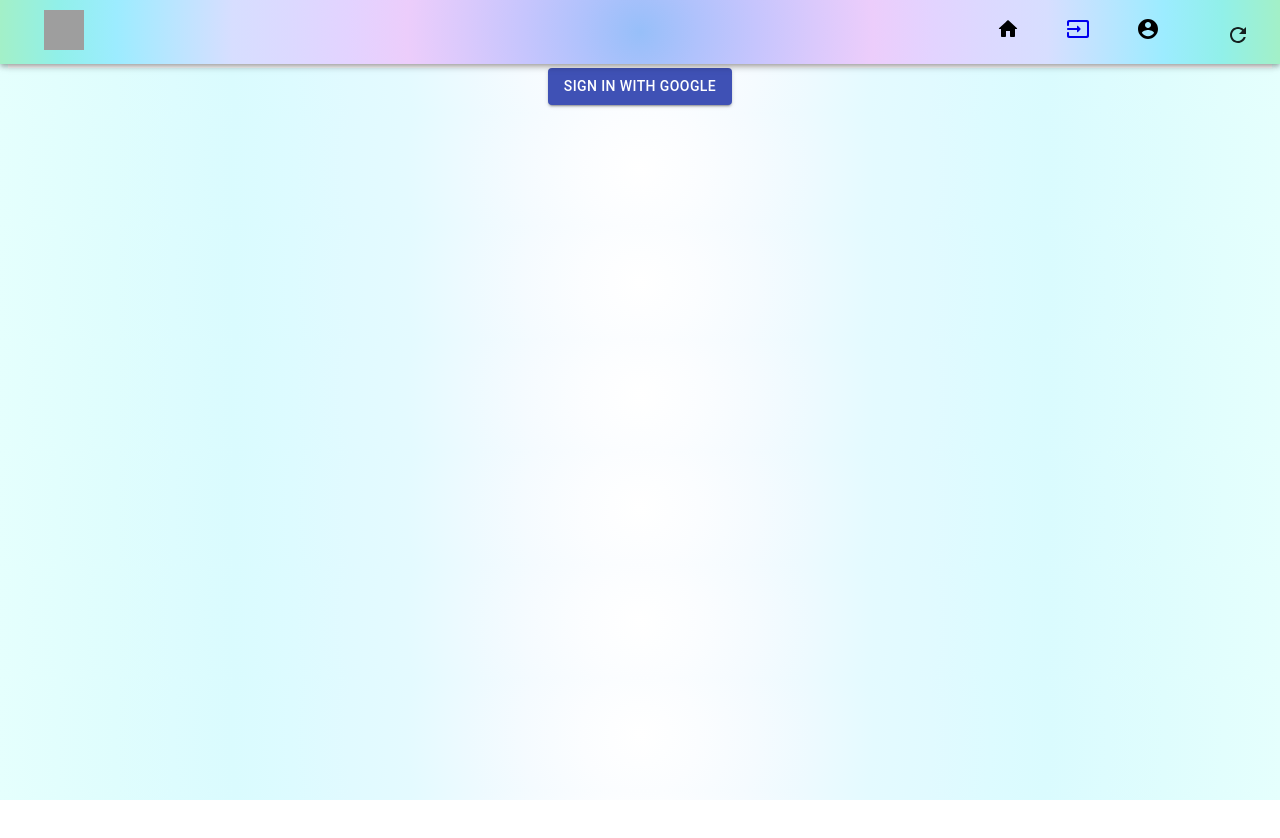
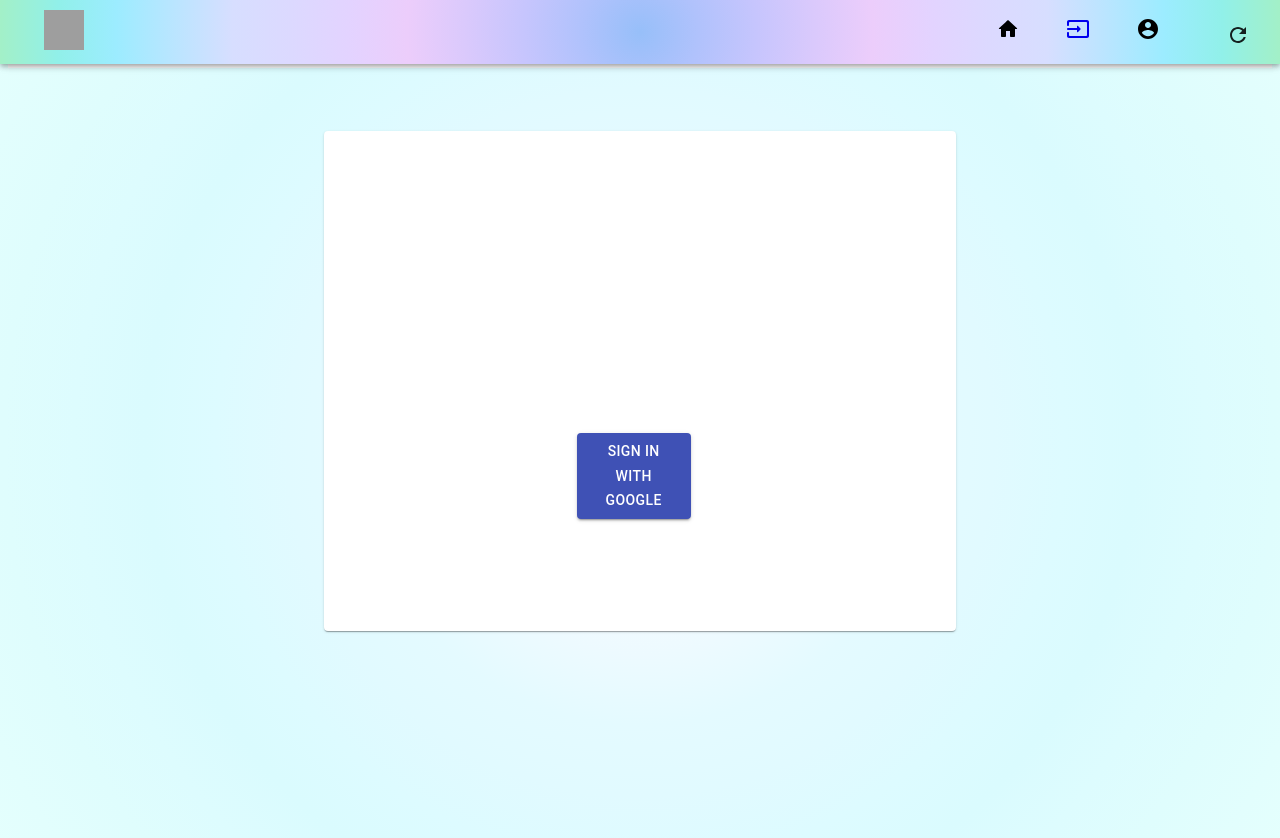
Before and after one commit to anandurdas11/Mini_project, a React (Create React App) app in the folder bloggin_webapp/: page /Login in a window 1280 px wide. Shown: the top 838 px of the page. Before the commit the page ends 800 px from the top, so only its background shows below. Built offline with nearby package versions, Linux system fonts and the light colour scheme; grey boxes are pictures that could not be loaded.

Commit message:
Login fuctionality modified

```diff
--- a/bloggin_webapp/src/Components/Topbar.jsx
+++ b/bloggin_webapp/src/Components/Topbar.jsx
@@ -2,20 +2,15 @@
 import "./topbar.css"
 import { AppBar, Toolbar,Button } from '@material-ui/core';
 import { AccountCircleRounded, HomeRounded, PostAddRounded,InputRounded, Refresh } from '@material-ui/icons';
-import { auth } from '../firebase';
-import { signOut } from 'firebase/auth';
-import { useState } from 'react';
+//import { auth } from '../firebase';
+//import { signOut } from 'firebase/auth';
+//import { useState } from 'react';
 import { Link } from "react-router-dom";
 
 export default function Topbar() {
-  const [isAuth, setisAuth] = useState(localStorage.getItem("isAuth"));
-  const signUserout = () => {
-    signOut(auth).then(() => {
-      localStorage.clear();
-      setisAuth(false);
-      window.location.pathname = "/Login"
-    });
-  };
+
+  const isAuth = localStorage.getItem("isAuth");
+
   const refreshpage = () => {
     window.location.reload(false);
   }
--- a/bloggin_webapp/src/Pages/Login/Login.css
+++ b/bloggin_webapp/src/Pages/Login/Login.css
@@ -1,3 +1,20 @@
 .login{
     text-align: center;
+    margin-top: 30%;
+    display: flex;
+    align-items: center;
+    margin-left: 40%;
+    margin-right: 42%;
+
 }
+.Logbox{
+    margin-top: 5%;
+    height: 500px;
+    margin-left: 25%;
+    margin-right: 25%;
+    margin-bottom: 20%;
+    width: auto;
+    display: flex;
+    align-items: center;
+
+}
--- a/bloggin_webapp/src/Pages/Login/Login.js
+++ b/bloggin_webapp/src/Pages/Login/Login.js
@@ -1,5 +1,5 @@
 import React from 'react'
-import { Button } from "@material-ui/core"
+import { Button ,Card } from "@material-ui/core"
 import './Login.css'
 import { auth, provider } from '../../firebase';
 import { signInWithPopup } from "firebase/auth";
@@ -26,17 +26,21 @@
 
   }
   return !isAuth ? (
+    <Card className="Logbox">
       <div className="login">
         <Button color="primary" variant="contained" onClick={signwithgoogle}>
           Sign in with Google
         </Button>
       </div>
+    </Card>
   ) : (
+    <Card className="Logbox">
       <div className="login">
         <Button color="primary" variant="contained" onClick={signUserout}>
           Sign out
         </Button>
       </div>
+    </Card>
   );
 
 }
```
Lines whose indentation alone changed are shown as unchanged.
